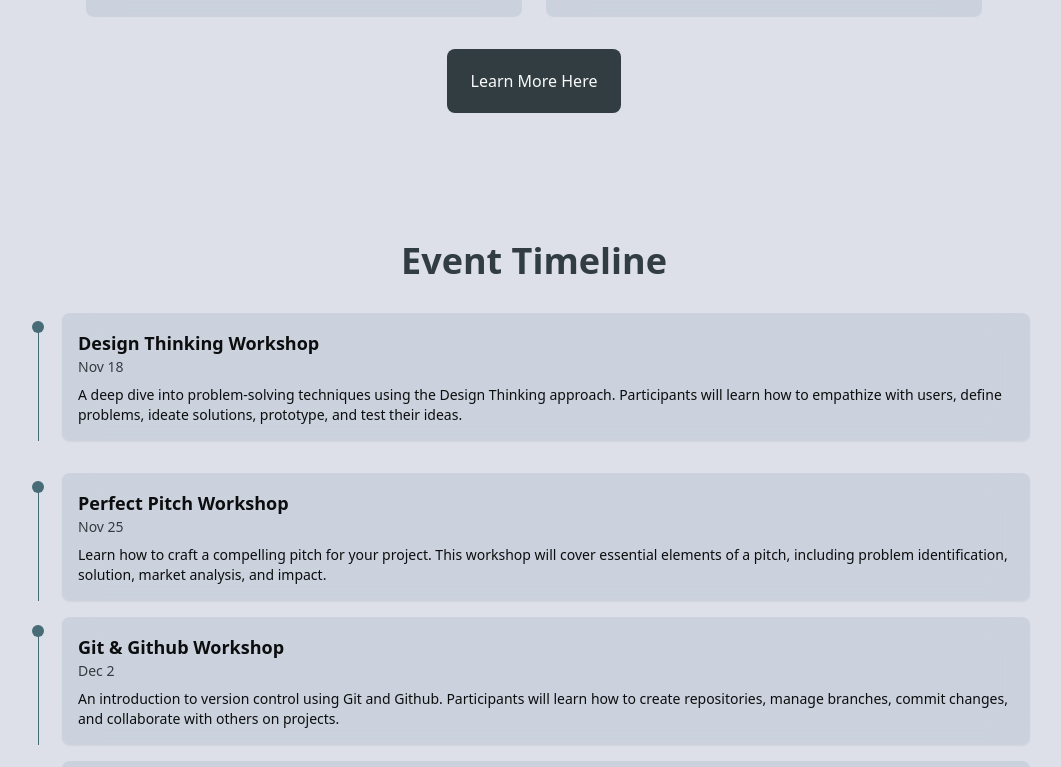
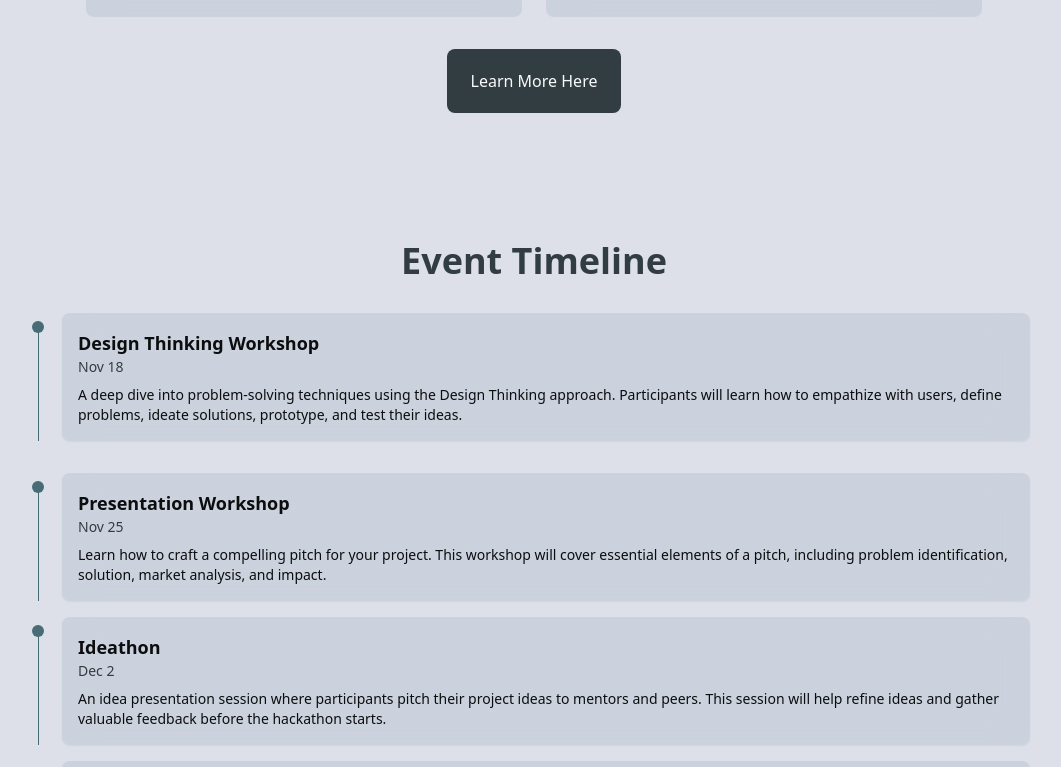
Before and after one commit to sushilashrestha/hackthewebsite, a React (Vite) app: page / in a window 1280 px wide. Shown: the part 2000-2767 px from the top of the page, without its empty margins (106-1167 px from the left). Built offline with nearby package versions, Linux system fonts and the light colour scheme.

Commit message:
Update event dates and titles in data file for Hack the Circle 2024

```diff
--- a/src/data.ts
+++ b/src/data.ts
@@ -3,7 +3,7 @@ import { Theme, Event, FAQ, Links, Info } from "@/types";
 export const title = "Hack the Circle: Khwopa 2024";
 export const caption =
   "Join us for 32 hours of innovation, collaboration, and code!";
-  export const targetDate = "2024-12-13T00:00:00";
+  export const targetDate = "2024-12-06T00:00:00";
 export const registrationLink = "https://tally.so/r/nrdZLo";
 export const learnMoreLink = "https://hackthecircle.super.site";
 
@@ -43,30 +43,30 @@ export const events: Event[] = [
   },
   {
     date:"Nov 25",
-    title:"Perfect Pitch Workshop",
+    title:"Presentation Workshop",
     description:
       "Learn how to craft a compelling pitch for your project. This workshop will cover essential elements of a pitch, including problem identification, solution, market analysis, and impact.",
   },
+  // {
+  //   date: "Dec 2",
+  //   title: "Git & Github Workshop",
+  //   description:
+  //     "An introduction to version control using Git and Github. Participants will learn how to create repositories, manage branches, commit changes, and collaborate with others on projects.",
+  // },
   {
     date: "Dec 2",
-    title: "Git & Github Workshop",
-    description:
-      "An introduction to version control using Git and Github. Participants will learn how to create repositories, manage branches, commit changes, and collaborate with others on projects.",
-  },
-  {
-    date: "Dec 9",
     title: "Ideathon",
     description:
       "An idea presentation session where participants pitch their project ideas to mentors and peers. This session will help refine ideas and gather valuable feedback before the hackathon starts.",
   },
   {
-    date: "Dec 11",
+    date: "Dec 4",
     title: "Participant Orientation",
     description:
       "Final preparation session before the hackathon. Participants will get an overview of the event schedule, rules, and resources available, along with important instructions for the hackathon.",
   },
   {
-    date: "Dec 13-14",
+    date: "Dec 6-7",
     title: "Hack The Circle: Khwopa 2024",
     description:
       "A 32-hour hackathon where participants will work in teams to develop innovative tech solutions to address challenges related to Bhaktapur's tourism, disaster risk management, cultural preservation, and local business support.",
@@ -78,7 +78,7 @@ export const faqs: FAQ[] = [
   {
     question: "When is Hack The Circle: Khwopa 2024 happening?",
     answer:
-      "Hack The Circle: Khwopa 2024 will take place on December 13 and 14, 2024.",
+      "Hack The Circle: Khwopa 2024 will take place on December 6 and 7, 2024.",
     category: "Event Details",
   },
   {
```
